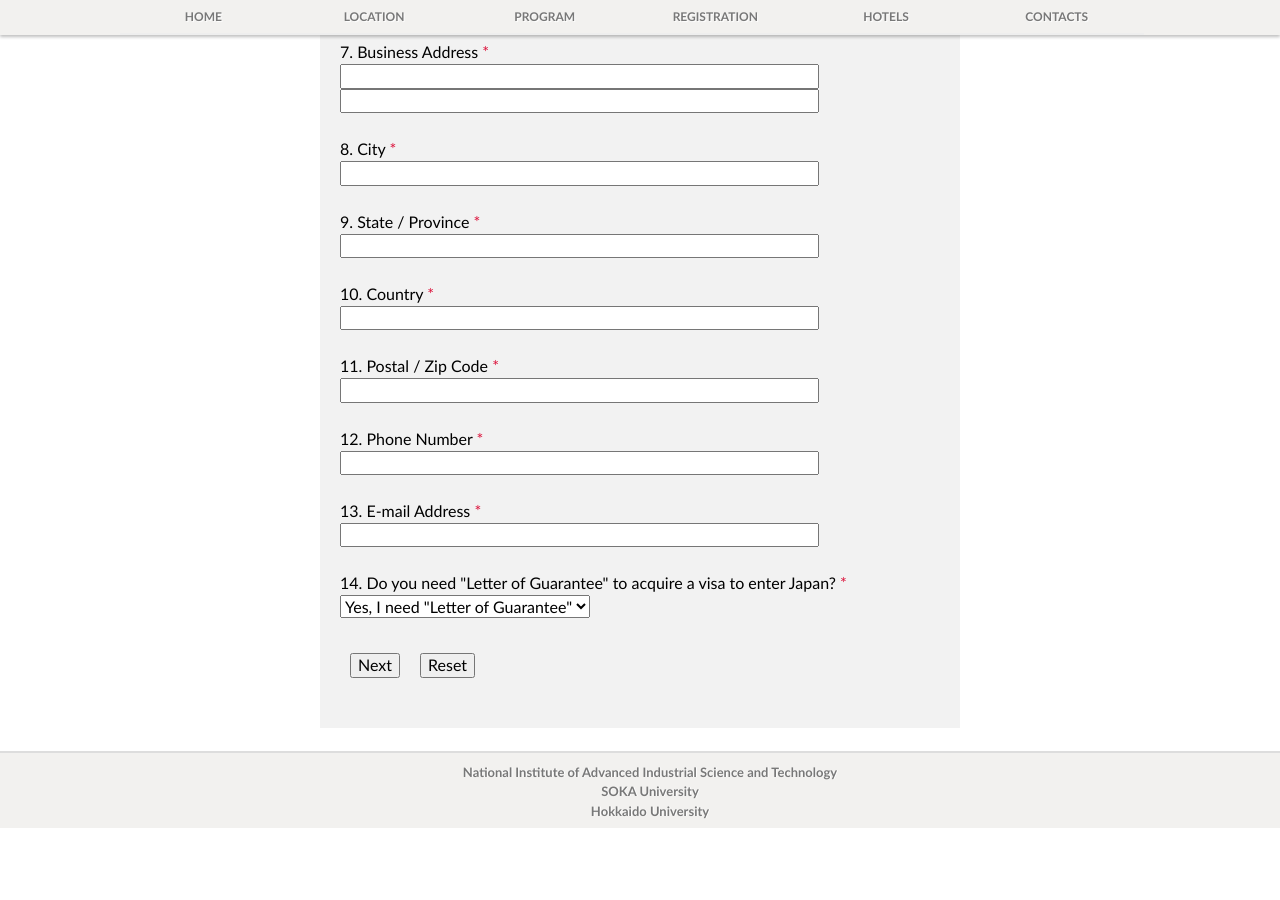
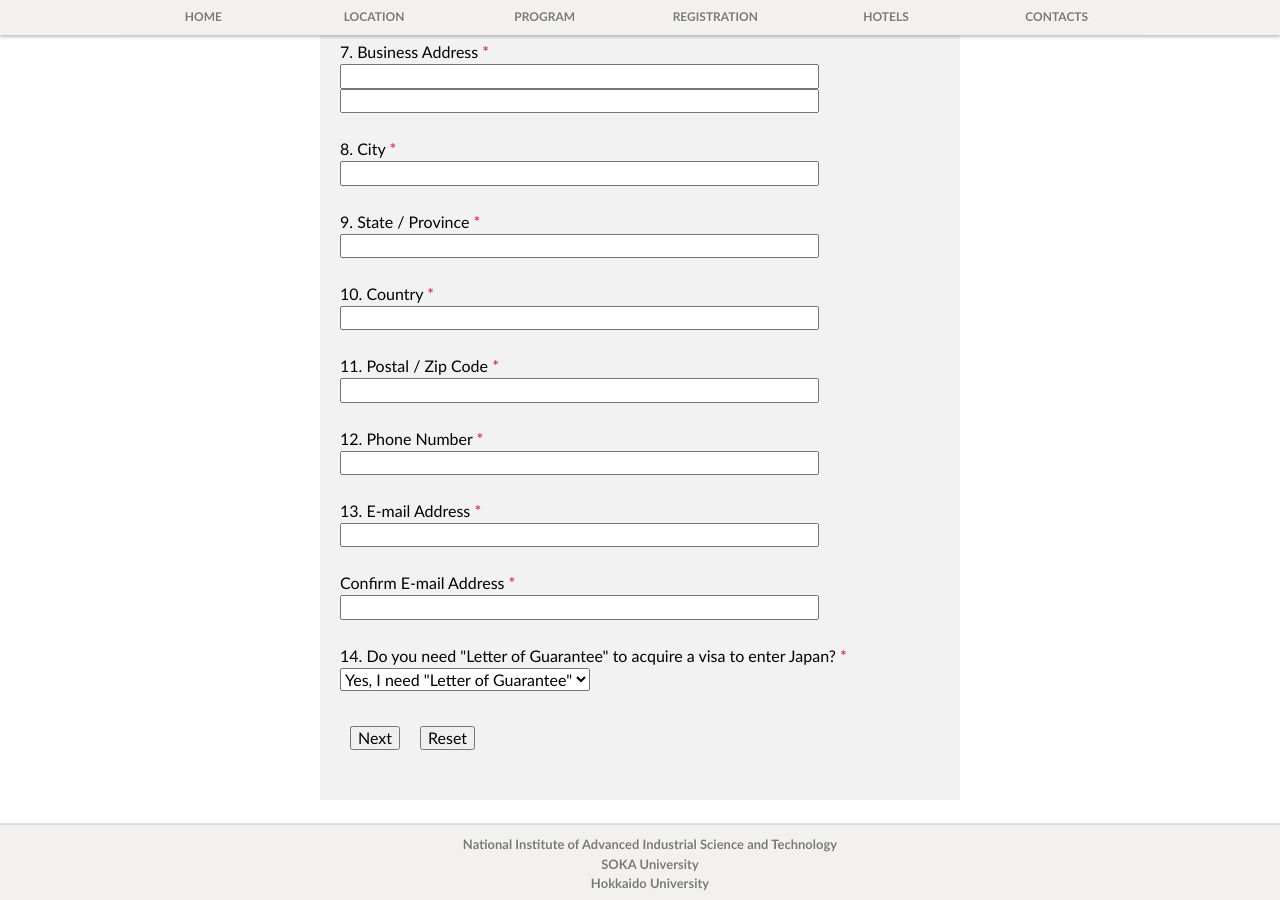
Before and after one commit to yamazakiM/test_warren2016, a Jekyll site: the page built from registration/register.html, in a window 1280 px wide and 900 px high, scrolled down 969 px. Built offline with Jekyll 4.4.1, drawn with Linux system fonts in a browser that asks for light colours; nearby versions of some CDN libraries; library files that are not in the unit come from our copies; before the commit the page ends 1797 px from its top, so only the background shows below that.

Commit message:
Update register.html

```diff
--- a/registration/register.html
+++ b/registration/register.html
@@ -238,7 +238,19 @@ layout: default
 					</label>
 				</div>
 				<div class="col-sm-9 col-xs-12 clearfix">
-					<input id="email_address" class="input form-control col-sm-8 col-xs-12" type="text" value="" name="email_address" required="required" size="50">
+					<input id="email" class="input form-control col-sm-8 col-xs-12" type="text" value="" name="email" required="required" size="50">
+				</div>
+			</div>
+			<br>
+
+			<div class="row input-last name input-user-field">
+				<div class="col-sm-3 col-xs-12 clearfix">
+					<label for="email_confirmation">
+						 Confirm E-mail Address <span class="asterisk">*</span>
+					</label>
+				</div>
+				<div class="col-sm-9 col-xs-12 clearfix">
+					<input id="email_confirmation" class="input form-control col-sm-8 col-xs-12" type="text" value="" name="email_confirmation" required="required" size="50">
 				</div>
 			</div>
 			<br>
```
